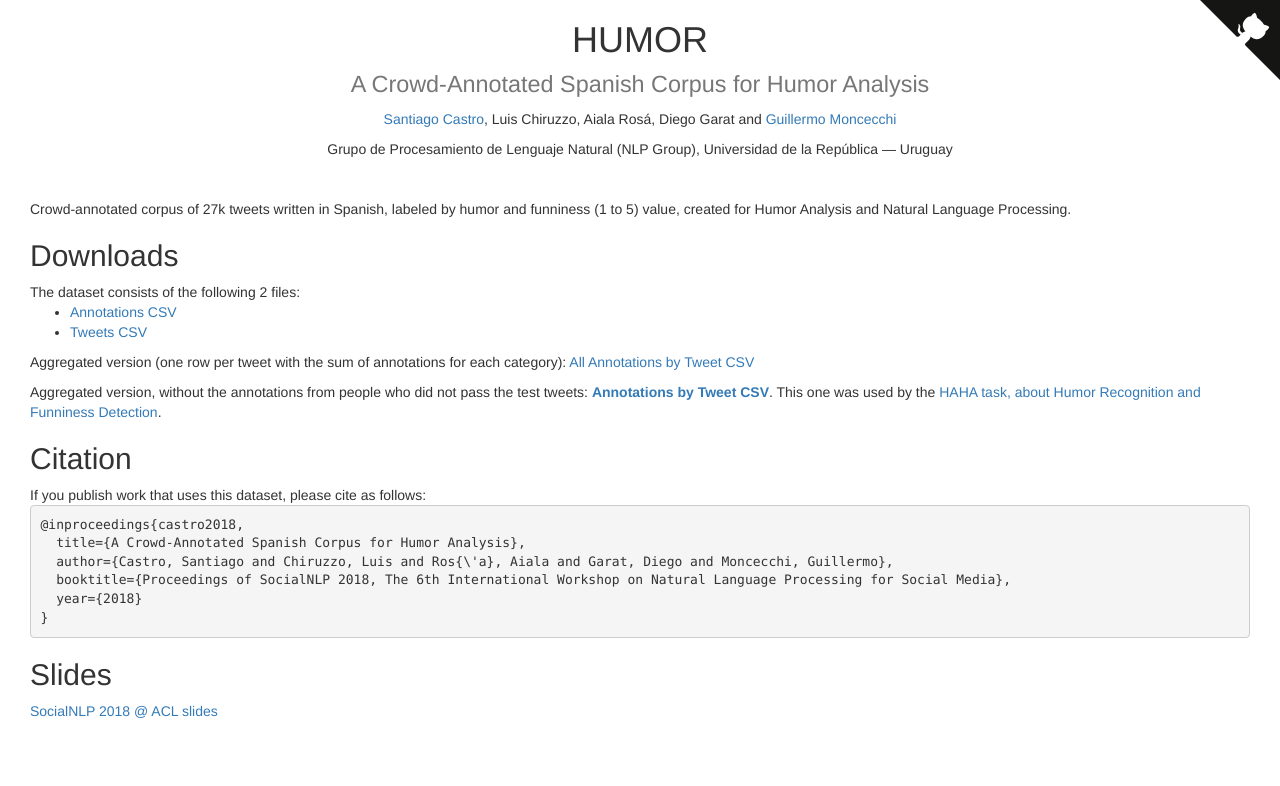
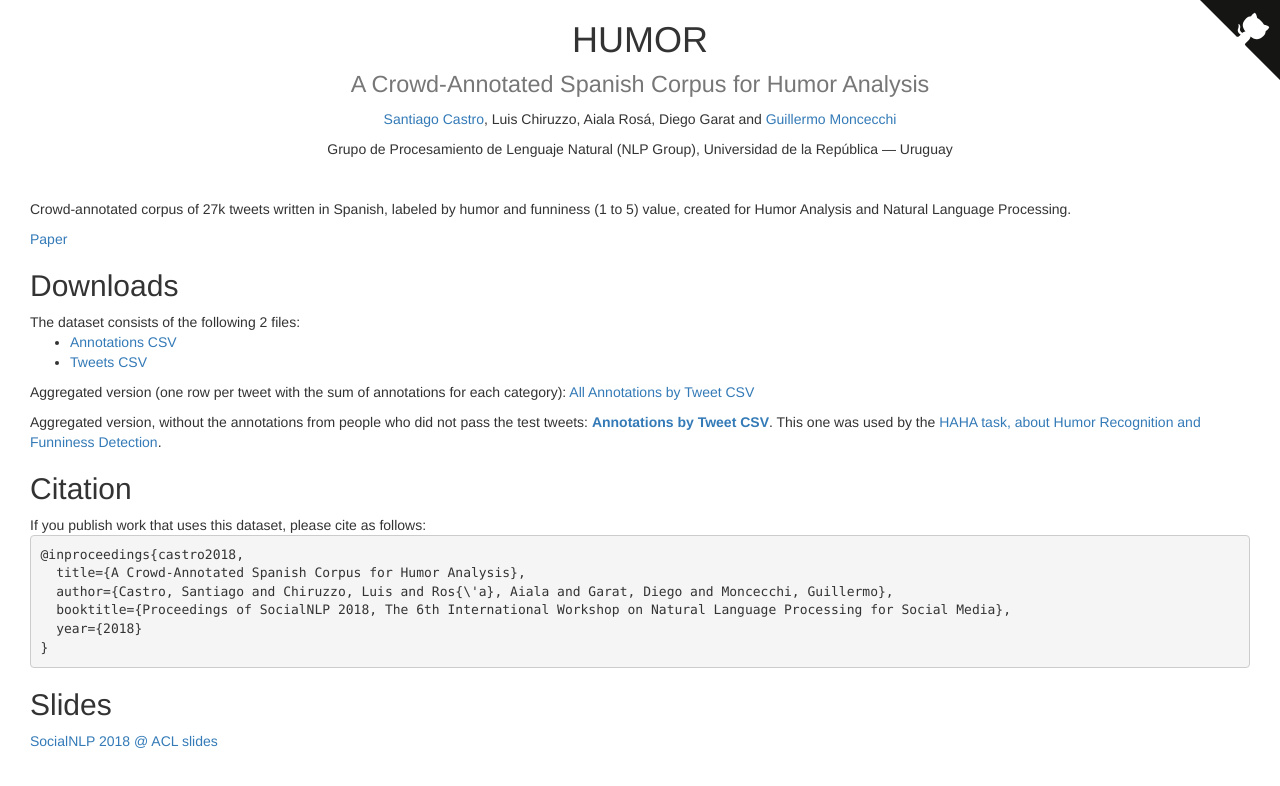
Before and after one commit to pln-fing-udelar/humor, a plain HTML site: page index.html in a window 1280 px wide. Drawn offline with nearby package versions, Linux system fonts and the light colour scheme.

Commit message:
Add a link to the paper

```diff
--- a/index.html
+++ b/index.html
@@ -77,6 +77,8 @@
 </a>
 <style>.github-corner:hover .octo-arm{animation:octocat-wave 560ms ease-in-out}@keyframes octocat-wave{0%,100%{transform:rotate(0)}20%,60%{transform:rotate(-25deg)}40%,80%{transform:rotate(10deg)}}@media (max-width:500px){.github-corner:hover .octo-arm{animation:none}.github-corner .octo-arm{animation:octocat-wave 560ms ease-in-out}}</style>
 
+<a href="http://www.aclweb.org/anthology/W18-3502">Paper</a>
+
 <h2>Downloads</h2>
 
 The dataset consists of the following 2 files:
```
